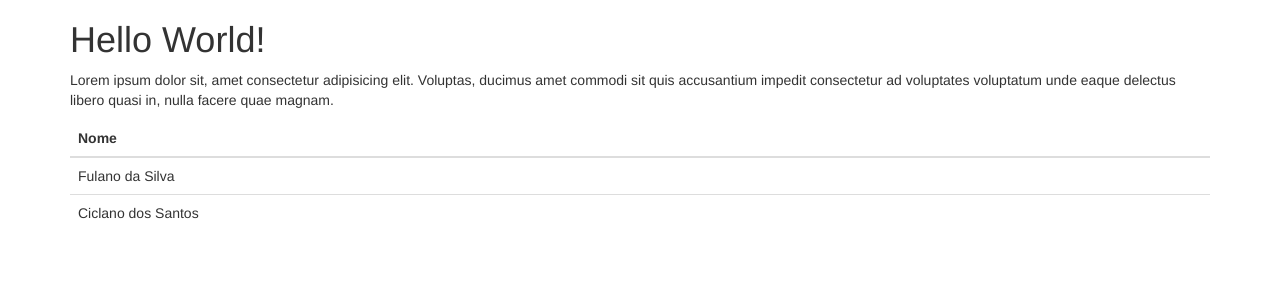
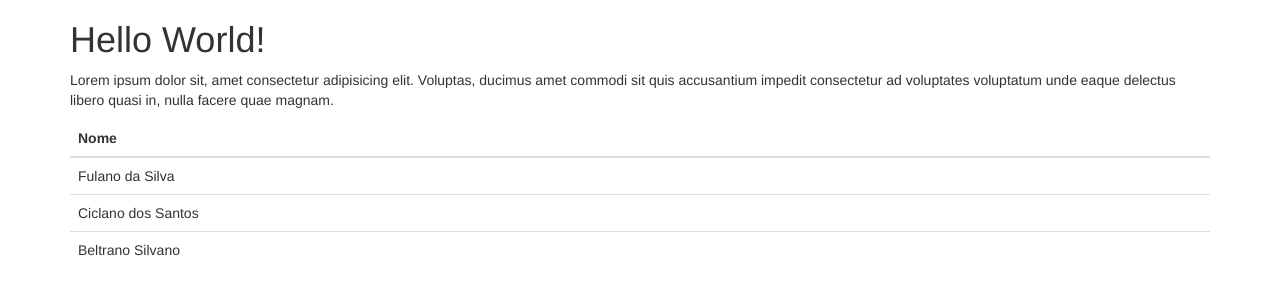
Before and after one commit to fabiobamorim/teste, a plain HTML site: page index.html in a window 1280 px wide. Drawn offline with Linux system fonts and the light colour scheme.

Commit message:
adicionando mais um usuário

```diff
--- a/index.html
+++ b/index.html
@@ -27,6 +27,9 @@
                 <tr>
                     <td>Ciclano dos Santos</td>
                 </tr>
+                <tr>
+                    <td>Beltrano Silvano</td>
+                </tr>
             </tbody>
         </table>
 
```
